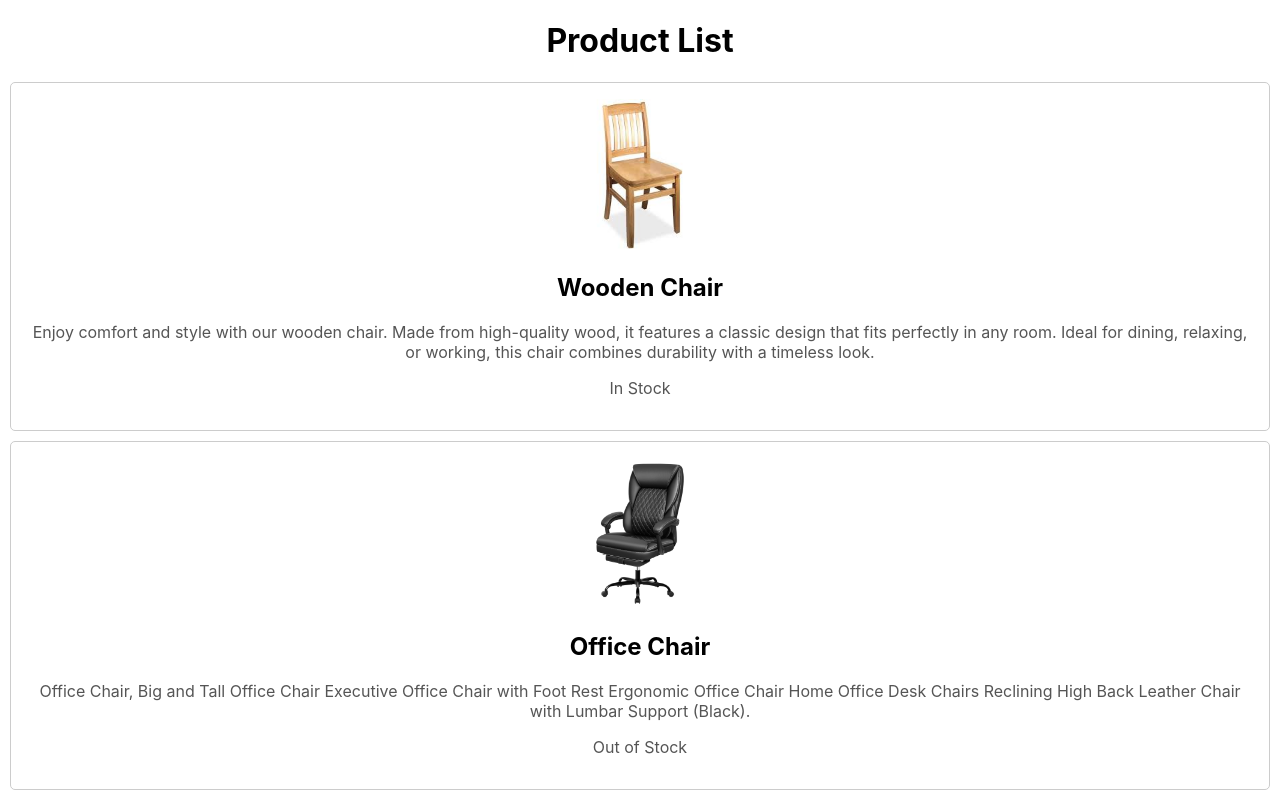
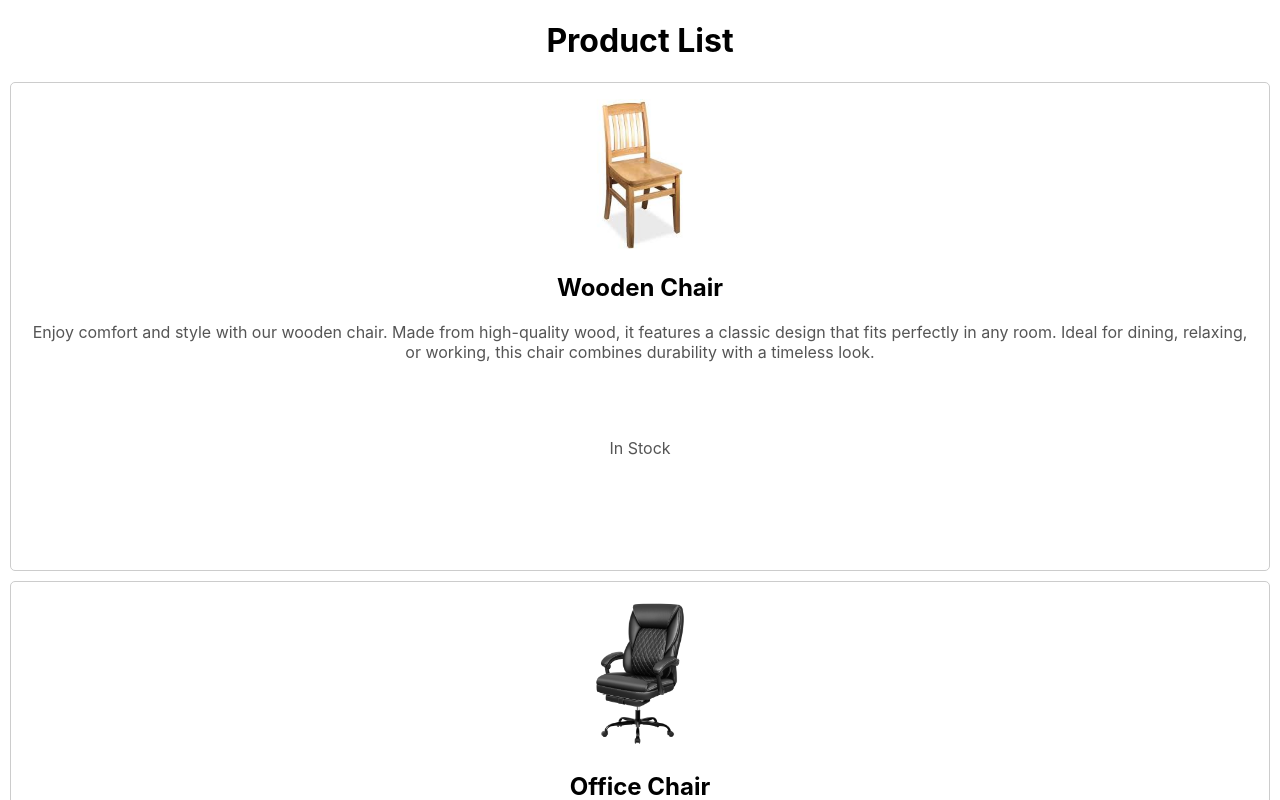
Before and after one commit to shimaafathi123/BankNote-React-Task, a React (Create React App) app in the folder product-card-app/: page / in a window 1280 px wide. Shown: the top 800 px of the page. Built offline with nearby package versions, Linux system fonts and the light colour scheme.

Commit message:
style-description

```diff
--- a/product-card-app/src/components/ProductList/ProductList.css
+++ b/product-card-app/src/components/ProductList/ProductList.css
@@ -4,3 +4,11 @@
     object-fit: cover;
     border-radius: 8px;
 }
+.product-card p {
+    height: 100px;
+    overflow: hidden;
+    text-overflow: ellipsis;
+    display: -webkit-box;
+    -webkit-line-clamp: 5;
+    -webkit-box-orient: vertical;
+}
```
